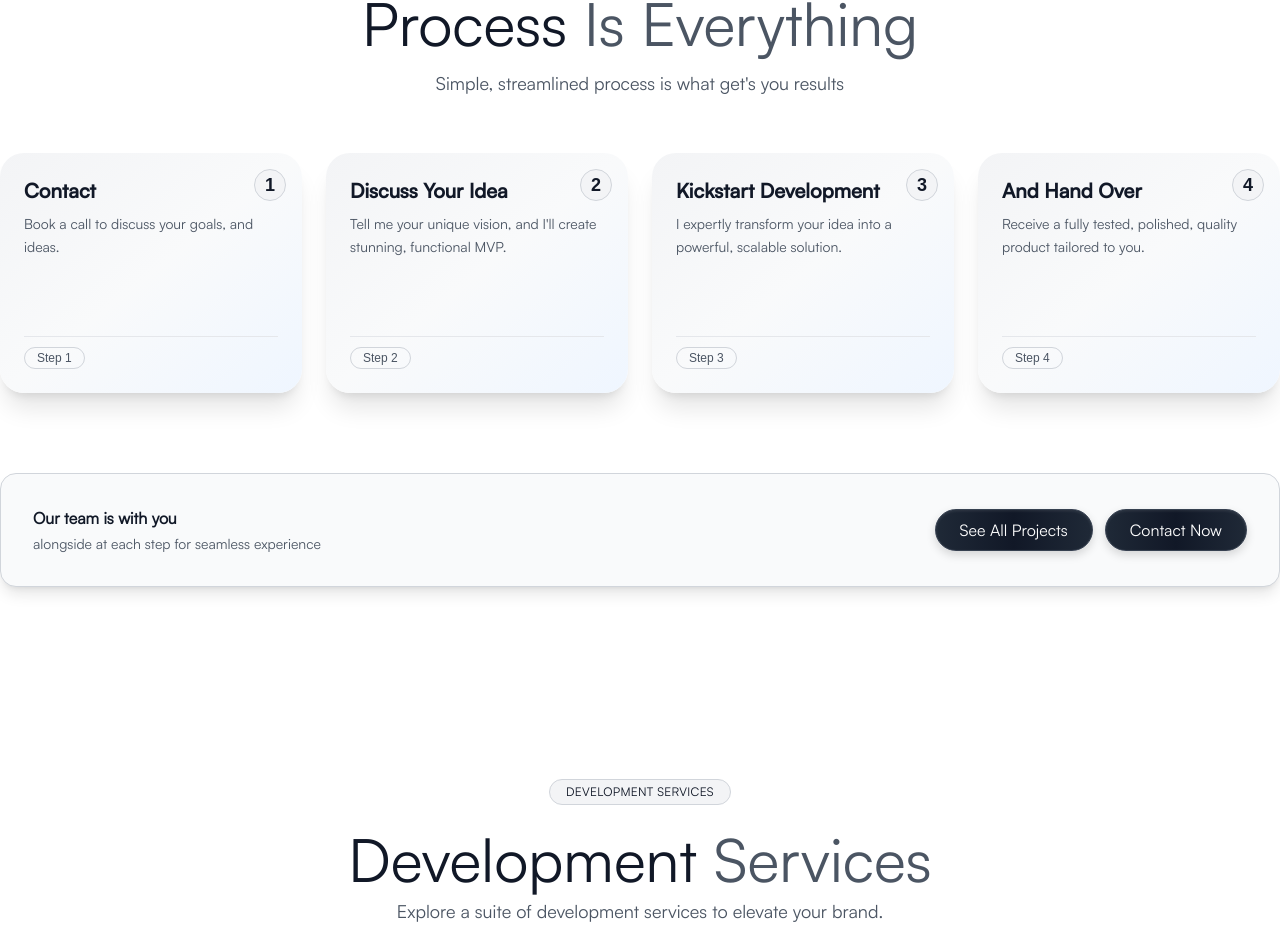
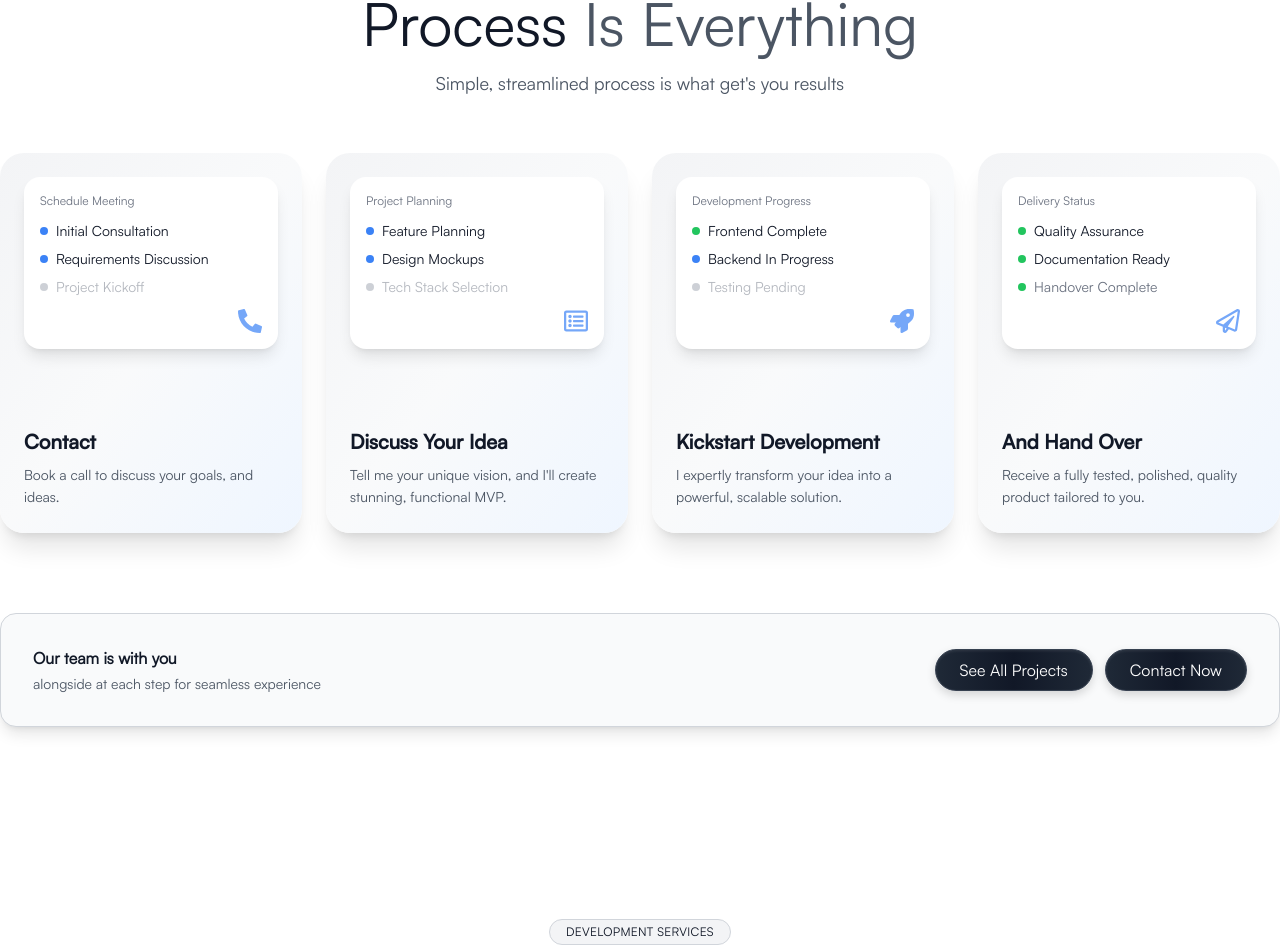
Before and after one commit to collabanubhav-pixel/mvpstudio, a Next.js app: page / in a window 1280 px wide. Shown: the part 1719-2669 px from the top of the page. Built offline with nearby package versions, Linux system fonts and the light colour scheme; what tailwindcss-intersect, tailwindcss-motion would draw is missing.

Commit message:
Updated ProcessSection.tsx

```diff
--- a/components/marketing/ProcessSection.tsx
+++ b/components/marketing/ProcessSection.tsx
@@ -1,25 +1,114 @@
+import { FaRegListAlt, FaRocket, FaRegPaperPlane, FaPhoneAlt } from 'react-icons/fa';
 import Link from "next/link";
 
 const steps = [
   {
+    icon: <FaPhoneAlt className="w-5 h-5 text-blue-500" />,
     title: 'Contact',
     description: 'Book a call to discuss your goals, and ideas.',
-    step: 'Step 1',
+    mockup: (
+      <div className="w-full bg-white rounded-2xl p-4 shadow-lg">
+        <div className="text-xs text-gray-500 mb-3 font-medium" style={{ fontFamily: 'Satoshi-Regular, sans-serif' }}>Schedule Meeting</div>
+        <div className="space-y-2">
+          <div className="flex items-center gap-2">
+            <div className="w-2 h-2 rounded-full bg-blue-500"></div>
+            <div className="text-sm text-gray-900 font-medium" style={{ fontFamily: 'Satoshi-Regular, sans-serif' }}>Initial Consultation</div>
+          </div>
+          <div className="flex items-center gap-2">
+            <div className="w-2 h-2 rounded-full bg-blue-500"></div>
+            <div className="text-sm text-gray-900 font-medium" style={{ fontFamily: 'Satoshi-Regular, sans-serif' }}>Requirements Discussion</div>
+          </div>
+          <div className="flex items-center gap-2 opacity-50">
+            <div className="w-2 h-2 rounded-full bg-gray-400"></div>
+            <div className="text-sm text-gray-500" style={{ fontFamily: 'Satoshi-Regular, sans-serif' }}>Project Kickoff</div>
+          </div>
+        </div>
+        <div className="mt-3 flex justify-end">
+          <FaPhoneAlt className="w-6 h-6 text-blue-500 opacity-70" />
+        </div>
+      </div>
+    ),
   },
   {
+    icon: <FaRegListAlt className="w-5 h-5 text-blue-500" />,
     title: 'Discuss Your Idea',
     description: "Tell me your unique vision, and I'll create stunning, functional MVP.",
-    step: 'Step 2',
+    mockup: (
+      <div className="w-full bg-white rounded-2xl p-4 shadow-lg">
+        <div className="text-xs text-gray-500 mb-3 font-medium" style={{ fontFamily: 'Satoshi-Regular, sans-serif' }}>Project Planning</div>
+        <div className="space-y-2">
+          <div className="flex items-center gap-2">
+            <div className="w-2 h-2 rounded-full bg-blue-500"></div>
+            <div className="text-sm text-gray-900 font-medium" style={{ fontFamily: 'Satoshi-Regular, sans-serif' }}>Feature Planning</div>
+          </div>
+          <div className="flex items-center gap-2">
+            <div className="w-2 h-2 rounded-full bg-blue-500"></div>
+            <div className="text-sm text-gray-900 font-medium" style={{ fontFamily: 'Satoshi-Regular, sans-serif' }}>Design Mockups</div>
+          </div>
+          <div className="flex items-center gap-2 opacity-50">
+            <div className="w-2 h-2 rounded-full bg-gray-400"></div>
+            <div className="text-sm text-gray-500" style={{ fontFamily: 'Satoshi-Regular, sans-serif' }}>Tech Stack Selection</div>
+          </div>
+        </div>
+        <div className="mt-3 flex justify-end">
+          <FaRegListAlt className="w-6 h-6 text-blue-500 opacity-70" />
+        </div>
+      </div>
+    ),
   },
   {
+    icon: <FaRocket className="w-5 h-5 text-blue-500" />,
     title: 'Kickstart Development',
     description: 'I expertly transform your idea into a powerful, scalable solution.',
-    step: 'Step 3',
+    mockup: (
+      <div className="w-full bg-white rounded-2xl p-4 shadow-lg">
+        <div className="text-xs text-gray-500 mb-3 font-medium" style={{ fontFamily: 'Satoshi-Regular, sans-serif' }}>Development Progress</div>
+        <div className="space-y-2">
+          <div className="flex items-center gap-2">
+            <div className="w-2 h-2 rounded-full bg-green-500"></div>
+            <div className="text-sm text-gray-900 font-medium" style={{ fontFamily: 'Satoshi-Regular, sans-serif' }}>Frontend Complete</div>
+          </div>
+          <div className="flex items-center gap-2">
+            <div className="w-2 h-2 rounded-full bg-blue-500"></div>
+            <div className="text-sm text-gray-900 font-medium" style={{ fontFamily: 'Satoshi-Regular, sans-serif' }}>Backend In Progress</div>
+          </div>
+          <div className="flex items-center gap-2 opacity-50">
+            <div className="w-2 h-2 rounded-full bg-gray-400"></div>
+            <div className="text-sm text-gray-500" style={{ fontFamily: 'Satoshi-Regular, sans-serif' }}>Testing Pending</div>
+          </div>
+        </div>
+        <div className="mt-3 flex justify-end">
+          <FaRocket className="w-6 h-6 text-blue-500 opacity-70" />
+        </div>
+      </div>
+    ),
   },
   {
+    icon: <FaRegPaperPlane className="w-5 h-5 text-blue-500" />,
     title: 'And Hand Over',
     description: 'Receive a fully tested, polished, quality product tailored to you.',
-    step: 'Step 4',
+    mockup: (
+      <div className="w-full bg-white rounded-2xl p-4 shadow-lg">
+        <div className="text-xs text-gray-500 mb-3 font-medium" style={{ fontFamily: 'Satoshi-Regular, sans-serif' }}>Delivery Status</div>
+        <div className="space-y-2">
+          <div className="flex items-center gap-2">
+            <div className="w-2 h-2 rounded-full bg-green-500"></div>
+            <div className="text-sm text-gray-900 font-medium" style={{ fontFamily: 'Satoshi-Regular, sans-serif' }}>Quality Assurance</div>
+          </div>
+          <div className="flex items-center gap-2">
+            <div className="w-2 h-2 rounded-full bg-green-500"></div>
+            <div className="text-sm text-gray-900 font-medium" style={{ fontFamily: 'Satoshi-Regular, sans-serif' }}>Documentation Ready</div>
+          </div>
+          <div className="flex items-center gap-2">
+            <div className="w-2 h-2 rounded-full bg-green-500"></div>
+            <div className="text-sm text-gray-500" style={{ fontFamily: 'Satoshi-Regular, sans-serif' }}>Handover Complete</div>
+          </div>
+        </div>
+        <div className="mt-3 flex justify-end">
+          <FaRegPaperPlane className="w-6 h-6 text-blue-500 opacity-70" />
+        </div>
+      </div>
+    ),
   },
 ];
 
@@ -44,26 +133,21 @@ export default function ProcessSection() {
           {steps.map((step, idx) => (
             <div
               key={idx}
-              className="relative rounded-3xl p-6 flex flex-col justify-between min-h-[240px] bg-gradient-to-br from-gray-100 via-gray-50 to-blue-50 shadow-xl"
+              className="relative rounded-3xl p-6 flex flex-col min-h-[380px] bg-gradient-to-br from-gray-100 via-gray-50 to-blue-50 shadow-xl"
             >
-              <span className="absolute top-4 right-4 w-8 h-8 flex items-center justify-center rounded-full bg-gray-100 border border-gray-300 text-gray-900 text-lg font-bold">
-                {idx + 1}
-              </span>
+              {/* Mockup Preview */}
+              <div className="mb-6 transform hover:scale-[1.02] transition-transform duration-300">
+                {step.mockup}
+              </div>
 
-              <div className="mb-4">
+              {/* Content */}
+              <div className="mt-auto">
                 <h3 className="text-gray-900 text-xl font-bold mb-2" style={{ fontFamily: 'Satoshi-Medium, sans-serif' }}>
                   {step.title}
                 </h3>
                 <p className="text-gray-600 text-sm leading-relaxed" style={{ fontFamily: 'Satoshi-Regular, sans-serif' }}>
                   {step.description}
                 </p>
-              </div>
-
-              <div className="mt-auto">
-                <hr className="border-t border-gray-200 mb-2" />
-                <span className="inline-block px-3 py-0.5 rounded-full border border-gray-300 text-xs text-gray-600">
-                  {step.step}
-                </span>
               </div>
             </div>
           ))}
```
